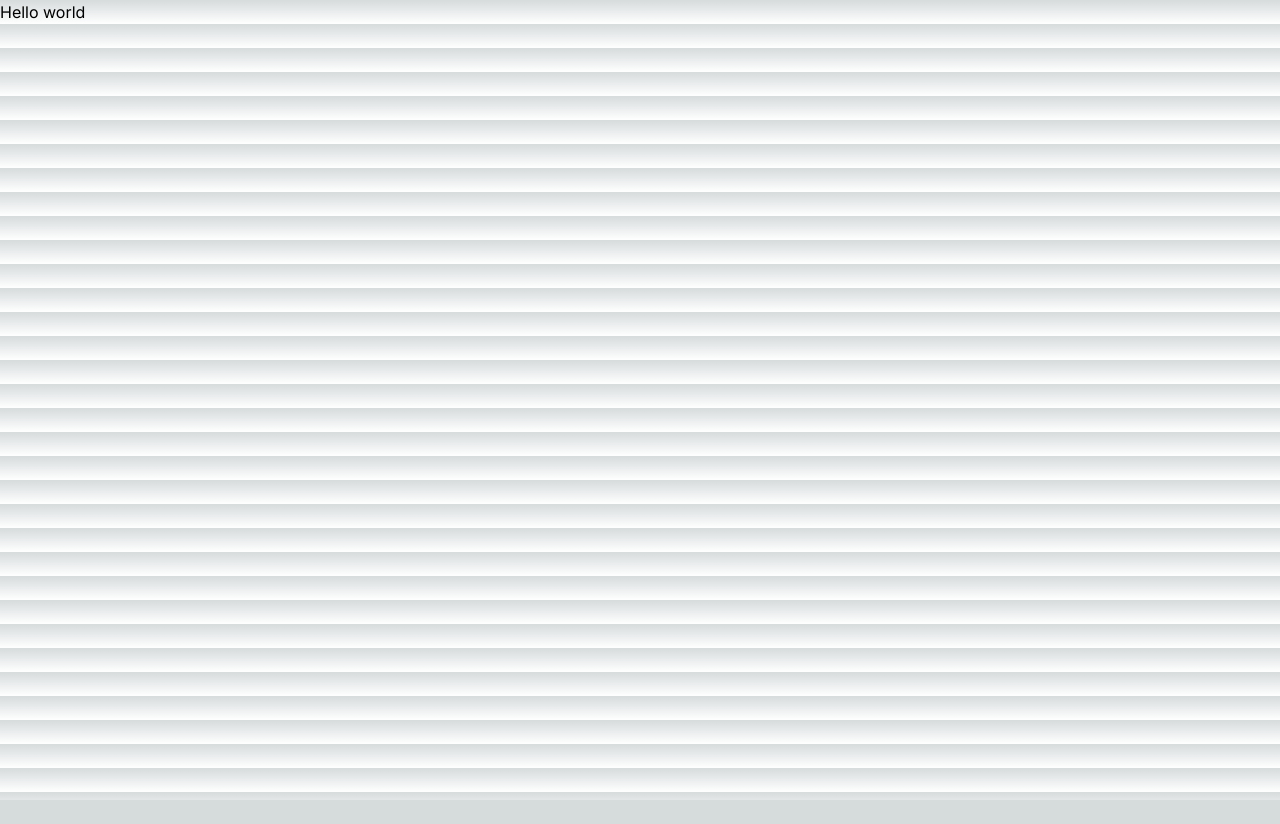
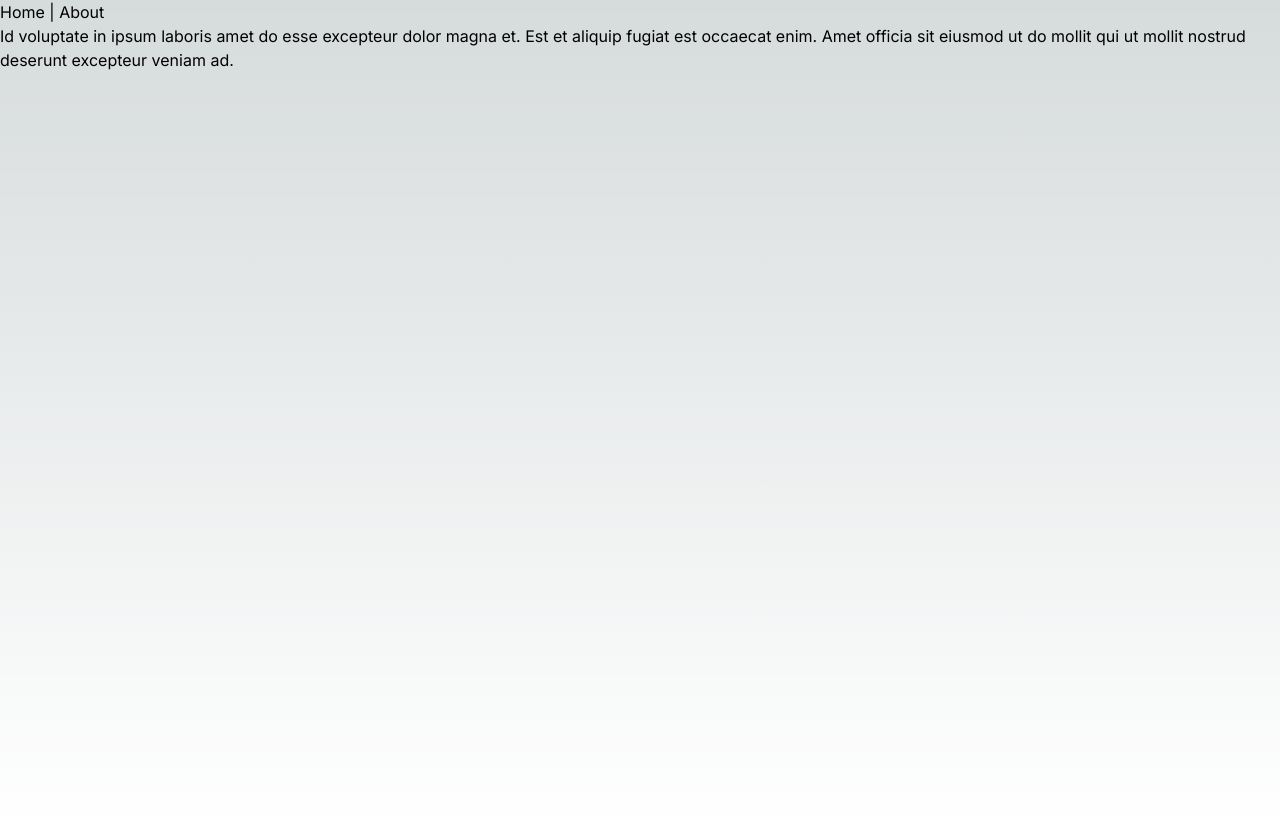
Before and after one commit to uzzal71/nextjs-basic, a Next.js app: page / in a window 1280 px wide. Before the commit the page ends 800 px from the top, so only its background shows below. Built offline with nearby package versions, Linux system fonts and the light colour scheme.

Commit message:
page brack

```diff
--- a/app/layout.js
+++ b/app/layout.js
@@ -12,6 +12,7 @@ export default function RootLayout({ children }) {
   return (
     <html lang="en">
       <body className={inter.className}>
+      <nav>Home | About</nav>
       {children}
       </body>
     </html>
--- a/app/page.js
+++ b/app/page.js
@@ -1,8 +1,10 @@
 
 export default function Home() {
   return (
-    <main>
-      <div>Hello world</div>
+    <main className="flex min-h-screen">
+      <div>
+        Id voluptate in ipsum laboris amet do esse excepteur dolor magna et. Est et aliquip fugiat est occaecat enim. Amet officia sit eiusmod ut do mollit qui ut mollit nostrud deserunt excepteur veniam ad.
+      </div>
     </main>
   )
 }
```
